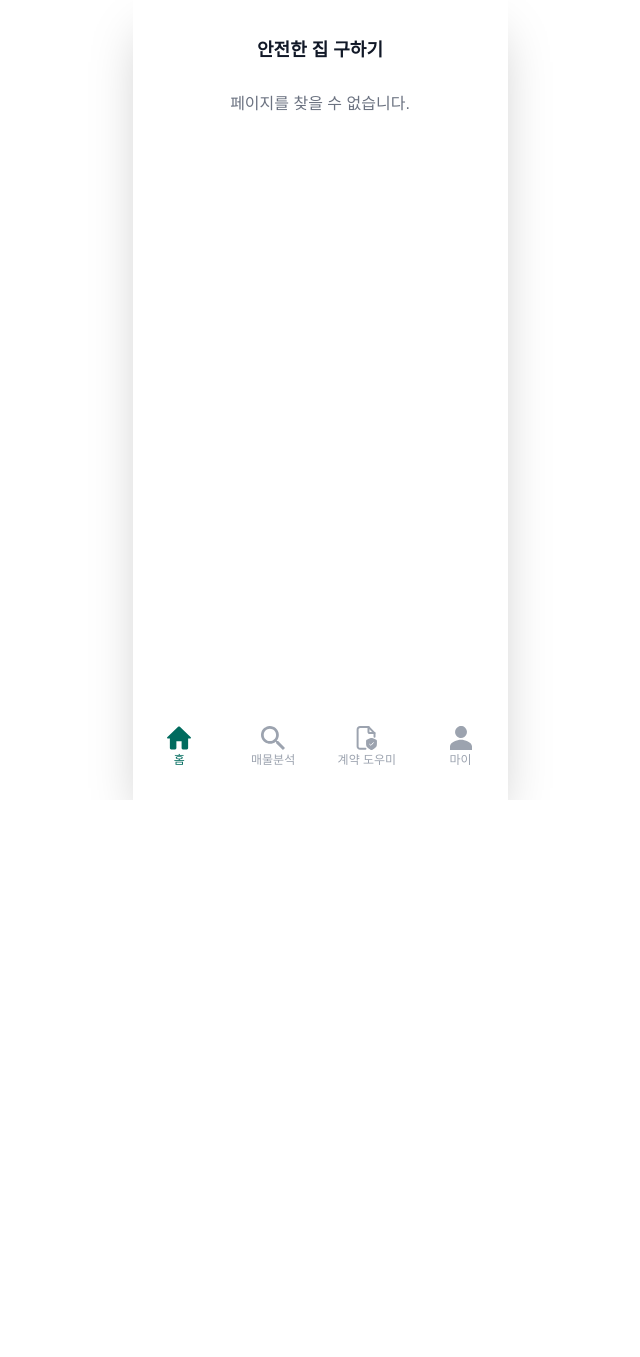
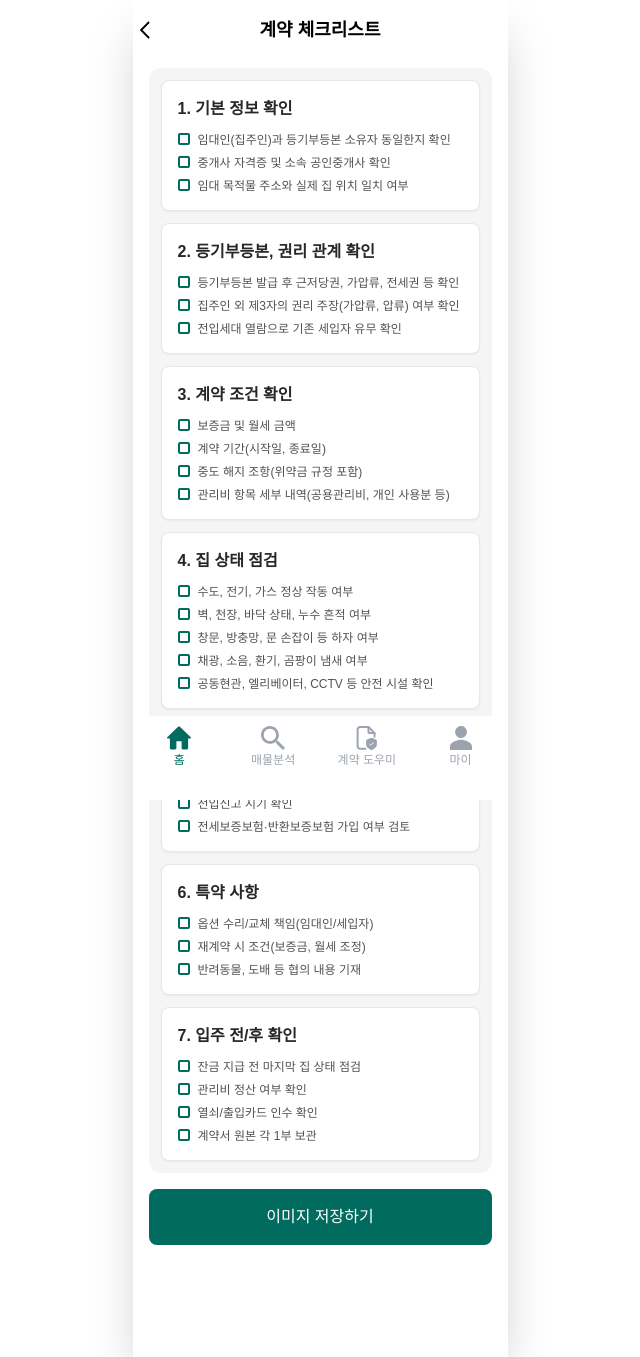
Before and after one commit to kookmin-404BrainNotFound/404BrainNotFound_FE, a React (Vite) app: page /home/checklist in a window 1280 px wide. Shown: the whole page, without its empty margins (320-960 px from the left). Before the commit the page ends 800 px from the top, so only its background shows below. Built offline with nearby package versions, Linux system fonts and the light colour scheme.

Commit message:
feat: HomeChecklist 구현 + style 페이지 헤더 적용

```diff
--- a/src/components/PageHeader.jsx
+++ b/src/components/PageHeader.jsx
@@ -4,10 +4,10 @@ export default function PageHeader({ title }) {
   const navigate = useNavigate();
 
   return (
-    <div className="flex items-center gap-3 py-4 mb-2 border-gray-200 bg-white sticky top-0 z-10 -mx-3 px-3">
+<div className="flex items-center justify-center py-4 mb-2 border-gray-200 bg-white sticky top-0 z-10 -mx-3 px-3">
   <button
     onClick={() => navigate(-1)}
-        className="flex items-center justify-center p-1 hover:bg-gray-100 rounded-full"
+    className="absolute left-3 flex items-center justify-center p-1 hover:bg-gray-100 rounded-full"
   >
     <img src="/icons/back.png" alt="뒤로가기" className="w-4 h-8" />
   </button>
--- a/src/layouts/RootLayout.jsx
+++ b/src/layouts/RootLayout.jsx
@@ -14,6 +14,7 @@ export default function RootLayout() {
     "/contract/scan",
     "/contract/analyze" ,
     "/home",
+    "/home/checklist",
   ];
 
   //헤더 숨김 하위페이지까지
--- /dev/null
+++ b/src/pages/home/HomeChecklist.jsx
@@ -0,0 +1,103 @@
+import PageHeader from "../../components/PageHeader";
+
+const CHECKLIST = [
+  {
+    title: "1. 기본 정보 확인",
+    items: [
+      "임대인(집주인)과 등기부등본 소유자 동일한지 확인",
+      "중개사 자격증 및 소속 공인중개사 확인",
+      "임대 목적물 주소와 실제 집 위치 일치 여부",
+    ],
+  },
+  {
+    title: "2. 등기부등본, 권리 관계 확인",
+    items: [
+      "등기부등본 발급 후 근저당권, 가압류, 전세권 등 확인",
+      "집주인 외 제3자의 권리 주장(가압류, 압류) 여부 확인",
+      "전입세대 열람으로 기존 세입자 유무 확인",
+    ],
+  },
+  {
+    title: "3. 계약 조건 확인",
+    items: [
+      "보증금 및 월세 금액",
+      "계약 기간(시작일, 종료일)",
+      "중도 해지 조항(위약금 규정 포함)",
+      "관리비 항목 세부 내역(공용관리비, 개인 사용분 등)",
+    ],
+  },
+  {
+    title: "4. 집 상태 점검",
+    items: [
+      "수도, 전기, 가스 정상 작동 여부",
+      "벽, 천장, 바닥 상태, 누수 흔적 여부",
+      "창문, 방충망, 문 손잡이 등 하자 여부",
+      "채광, 소음, 환기, 곰팡이 냄새 여부",
+      "공동현관, 엘리베이터, CCTV 등 안전 시설 확인",
+    ],
+  },
+  {
+    title: "5. 보증금 보호 관련",
+    items: [
+      "확정일자 받을 계획 세우기",
+      "전입신고 시기 확인",
+      "전세보증보험·반환보증보험 가입 여부 검토",
+    ],
+  },
+  {
+    title: "6. 특약 사항",
+    items: [
+      "옵션 수리/교체 책임(임대인/세입자)",
+      "재계약 시 조건(보증금, 월세 조정)",
+      "반려동물, 도배 등 협의 내용 기재",
+    ],
+  },
+  {
+    title: "7. 입주 전/후 확인",
+    items: [
+      "잔금 지급 전 마지막 집 상태 점검",
+      "관리비 정산 여부 확인",
+      "열쇠/출입카드 인수 확인",
+      "계약서 원본 각 1부 보관",
+    ],
+  },
+];
+
+export default function HomeChecklist() {
+  return (
+    <div className="min-h-screen bg-white">
+      {/* 헤더 */}
+      <PageHeader title="계약 체크리스트" />
+
+      {/* 본문 */}
+      <div className="px-4">
+        <div className="bg-stone-100 rounded-xl p-3 space-y-3">
+          {CHECKLIST.map((section, idx) => (
+            <div
+              key={idx}
+              className="p-4 bg-white rounded-lg shadow-sm border"
+            >
+              <h3 className="font-semibold text-zinc-800 mb-3">{section.title}</h3>
+              <ul className="space-y-2 text-xs text-neutral-600">
+                {section.items.map((item, i) => (
+                  <li key={i} className="flex items-start gap-2">
+                    <input type="checkbox" className="w-3 h-3 appearance-none
+                    border-2 border-green-200 rounded-sm checked:bg-green-200 checked:border-green-200 transition-colors cursor-pointer " />
+                    <span className="leading-tight">{item}</span>
+                  </li>
+                ))}
+              </ul>
+            </div>
+          ))}
+        </div>
+
+        {/* 이미지 저장하기 버튼 */}
+        <div className="mt-4 pb-28">
+          <button className="w-full h-[56px] bg-green-200 text-white rounded-lg font-medium">
+            이미지 저장하기
+          </button>
+        </div>
+      </div>
+    </div>
+  );
+}
--- a/src/pages/my/feat/TipDetailPage.jsx
+++ b/src/pages/home/HomeTip.jsx
@@ -1,5 +1,5 @@
 import { useParams } from "react-router-dom";
-import PageHeader from "../../../components/PageHeader";
+import PageHeader from "../../components/PageHeader";
 
 const TIP_TITLES = {
   "meaning-of-deung-gi": "등기부등본이란?",
--- a/src/pages/home/MainHome.jsx
+++ b/src/pages/home/MainHome.jsx
@@ -4,12 +4,12 @@ export default function Home() {
   const navigate = useNavigate();
 
   const tips = [
-  { icon: "📄", text: "등기부등본이란?" },
-  { icon: "💡", text: "1인 가구가 알아야 할 사항들" },
-  { icon: "🔍", text: "전세, 월세, 반전세는 무엇이 다를까?" },
-  { icon: "📖", text: "전세 사기 사례 모음" },
-  { icon: "🏠", text: "이런 부동산은 피하자" },
-];
+    { icon: "📄", text: "등기부등본이란?", slug: "meaning-of-deung-gi" },
+    { icon: "💡", text: "1인 가구가 알아야 할 사항들", slug: "single-cautions" },
+    { icon: "🔍", text: "전세, 월세, 반전세는 무엇이 다를까?", slug: "contract-difference" },
+    { icon: "📖", text: "전세 사기 사례 모음", slug: "fake-contract-cases" },
+    { icon: "🏠", text: "이런 부동산은 피하자", slug: "contract-checklist" },
+  ];
 
   return (
     <div className="min-h-screen bg-gray-100">
@@ -65,14 +65,12 @@ export default function Home() {
           </div>
           <div className="text-left">
             <h3 className="font-semibold text-gray-900 ">주거 성향 입력</h3>
-            <p className="text-sm text-gray-500">
-              나랑 매물의 궁합은 몇 점?
-            </p>
+            <p className="text-sm text-gray-500">나랑 매물의 궁합은 몇 점?</p>
           </div>
         </button>
 
         <button
-          onClick={() => navigate("/checklist")}
+          onClick={() => navigate("/home/checklist")}
           className="w-full flex items-center gap-3 bg-white rounded-xl shadow-[0px_0px_10px_0.2px] shadow-gray-100 p-4"
         >
           <div className="w-10 h-10 flex items-center justify-center rounded-full bg-green-100 text-green-600 text-xl">
@@ -80,20 +78,20 @@ export default function Home() {
           </div>
           <div className="text-left">
             <h3 className="font-semibold text-gray-900">계약 체크리스트</h3>
-            <p className="text-sm text-gray-500">
-              혼자서도 계약이 두렵지 않아!
-            </p>
+            <p className="text-sm text-gray-500">혼자서도 계약이 두렵지 않아!</p>
           </div>
         </button>
       </div>
 
+
       <div className="w-11/12 max-w-md mx-auto bg-white rounded-xl shadow-[0px_0px_10px_0.2px] shadow-gray-100 p-4 flex flex-col">
-        <h2 className="font-semibold text-gray-800 mb-2">팀 게시판</h2>
+        <h2 className="font-semibold text-gray-800 mb-2">팁 게시판</h2>
         <ul className="divide-y">
           {tips.map((tip, index) => (
             <li
               key={index}
-              className="flex items-center gap-2 py-3 text-sm text-gray-700"
+              onClick={() => navigate(`/my/tips/${tip.slug}`)} // ✅ 클릭 시 상세 이동
+              className="flex items-center gap-2 py-1.5 text-sm text-gray-700 cursor-pointer hover:bg-gray-50"
             >
               <span className="text-lg">{tip.icon}</span>
               <span>{tip.text}</span>
@@ -101,32 +99,8 @@ export default function Home() {
           ))}
         </ul>
       </div>
-
-
-
-
-
-
-      {/* 팀 게시판 */}
-      {/* <div className="px-4 py-4">
-        <h2 className="font-semibold text-gray-800 mb-2">팀 게시판</h2>
-        <div className="bg-white rounded-xl shadow-sm divide-y">
-          <button className="w-full text-left px-4 py-3 text-sm text-gray-700">
-            📄 등기부등본이란?
-          </button>
-          <button className="w-full text-left px-4 py-3 text-sm text-gray-700">
-            💡 1인 가구가 알아야 할 사항들
-          </button>
-          <button className="w-full text-left px-4 py-3 text-sm text-gray-700">
-            🔍 전세, 월세, 반전세는 무엇이 다를까?
-          </button>
-          <button className="w-full text-left px-4 py-3 text-sm text-gray-700">
-            📖 사기 사례 모음</button>
-          <button className="w-full text-left px-4 py-3 text-sm text-gray-700">
-            🏠 부동산은 피하자</button>
-        </div>
-      </div> */}
+      <div className="p-16">
+      </div>
     </div>
-
   );
 }
--- a/src/pages/my/Mypage.jsx
+++ b/src/pages/my/Mypage.jsx
@@ -70,7 +70,7 @@ export default function MypageLayout({ username = "회원1" }) {
       </div>
 
       <div className="bg-[#F2F2F2] rounded-lg shadow-sm">
-        <div className="p-4 font-semibold">팁 보러 가기</div>
+        <div className="p-4 font-semibold">팁 보러 가기(삭제예정)</div>
 
         <ul>
           {TIPS.map((tip, idx, arr) => (
--- a/src/pages/my/feat/CleaningService.jsx
+++ b/src/pages/my/feat/CleaningService.jsx
@@ -1,5 +1,6 @@
-"use client";
 import { useNavigate } from "react-router-dom";
+import PageHeader from "../../../components/PageHeader";
+
 
 const vendors = [
   {
@@ -63,18 +64,7 @@ export default function CleaningService() {
 
   return (
     <div className="bg-white min-h-screen max-w-md mx-auto">
-      {/* 뒤로가기 */}
-      <div className="px- py-2">
-        <button
-          className="p-1 rounded-full hover:bg-gray-100"
-          onClick={() => nav(-1)}
-          aria-label="뒤로가기"
-        >
-          <svg className="w-6 h-6" fill="none" stroke="currentColor" viewBox="0 0 24 24">
-            <path strokeLinecap="round" strokeLinejoin="round" strokeWidth={2} d="M15 19l-7-7 7-7" />
-          </svg>
-        </button>
-      </div>
+      <PageHeader title="ㅤ" />
 
       {/* 타이틀 */}
       <div className="px- pb-4">
--- a/src/pages/my/feat/LegalService.jsx
+++ b/src/pages/my/feat/LegalService.jsx
@@ -1,7 +1,6 @@
-"use client"
-
 import { useState } from "react"
 import { useNavigate } from "react-router-dom"
+import PageHeader from "../../../components/PageHeader";
 
 const lawyers = [
   {
@@ -58,21 +57,9 @@ export default function LegalService() {
   const prevReview = () => setReviewIndex((i) => (i - 1 + reviews.length) % reviews.length)
 
   return (
-    <div className="-mx-5 bg-gray-100 min-h-screen">
+    <div className="bg-gray-100 min-h-screen">
+    <PageHeader title="ㅤ" />
       <div className="mx-auto max-w-md min-h-screen flex flex-col bg-white">
-        {/* Back Button */}
-        <div className="px-1 py-2">
-          <button
-            className="p-2 rounded-full hover:bg-gray-100"
-            onClick={() => nav(-1)}
-            aria-label="뒤로가기"
-            title="뒤로가기"
-          >
-            <svg className="w-6 h-6" fill="none" stroke="currentColor" viewBox="0 0 24 24">
-              <path strokeLinecap="round" strokeLinejoin="round" strokeWidth={2} d="M15 19l-7-7 7-7" />
-            </svg>
-          </button>
-        </div>
 
         {/* Content */}
         <div className="flex-1 px-4">
--- a/src/pages/my/feat/ReportList.jsx
+++ b/src/pages/my/feat/ReportList.jsx
@@ -1,5 +1,6 @@
 import { useMemo, useState } from "react";
 import { useNavigate } from "react-router-dom";
+import PageHeader from "../../../components/PageHeader";
 
 const MOCK = [
   {
@@ -115,16 +116,8 @@ export default function ReportList() {
   return (
     <div className="min-h-screen bg-white">
       {/* 헤더 */}
-      <div className="sticky top-0 z-10 bg-white pt-4 pb-3 border-b">
-        <div className="flex items-center">
-          <button onClick={() => nav(-1)} className="p-2 -ml-2">
-            <span className="text-xl">←</span>
-          </button>
-          <h1 className="flex-1 text-center text-[17px] font-semibold">
-            리포트 모아보기
-          </h1>
-          <div className="w-8" />
-        </div>
+      <div>
+      <PageHeader title="리포트 모아보기" />
 
         {/* 검색 + 정렬 */}
         <div className="mt-3 flex items-center gap-2">
--- a/src/routes/AppRouter.jsx
+++ b/src/routes/AppRouter.jsx
@@ -23,13 +23,14 @@ import CeilingStyle from "../pages/home/style/CeilingStyle";
 import DirectionStyle from "../pages/home/style/DirectionStyle";
 import EtcStyle from "../pages/home/style/EtcStyle";
 import CompleteStyle from "../pages/home/style/CompleteStyle";
+import TipDetailPage from "../pages/home/HomeTip";
+import HomeChecklist from "../pages/home/HomeChecklist";
 
 import LoginPage from "../pages/login/LoginPage";
 
 import MypageLayout from "../layouts/MypageLayout";
 import Mypage from "../pages/my/Mypage";
 import MySetting from "../pages/my/feat/MySetting";
-import TipDetailPage from "../pages/my/feat/TipDetailPage";
 import ReportList from "../pages/my/feat/ReportList";
 import CleaningService from "../pages/my/feat/CleaningService";
 import LegalService from "../pages/my/feat/LegalService";
@@ -43,6 +44,8 @@ export default function AppRouter() {
         <Route index element={<Navigate to="/home" replace />} />
         <Route path="home">
           <Route index element={<HomePage />} />
+          <Route path="checklist" element={<HomeChecklist />} />
+          <Route path="tips/:slug" element={<TipDetailPage />} />
           <Route path="style">
             <Route index element={<Navigate to="noise" replace />} />
             <Route path="noise" element={<NoiseStyle />} />
```
Lines whose indentation alone changed are shown as unchanged.
